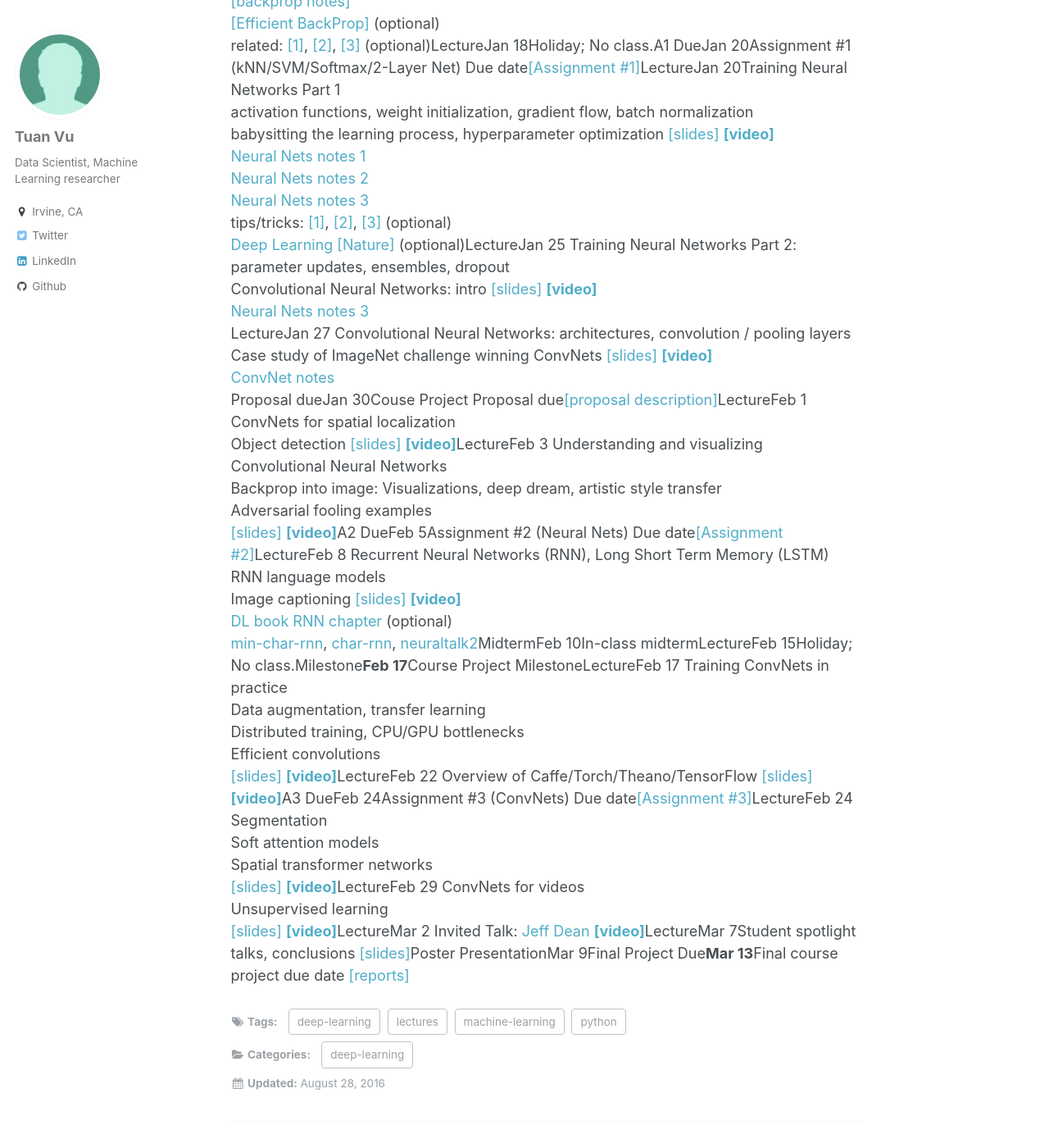
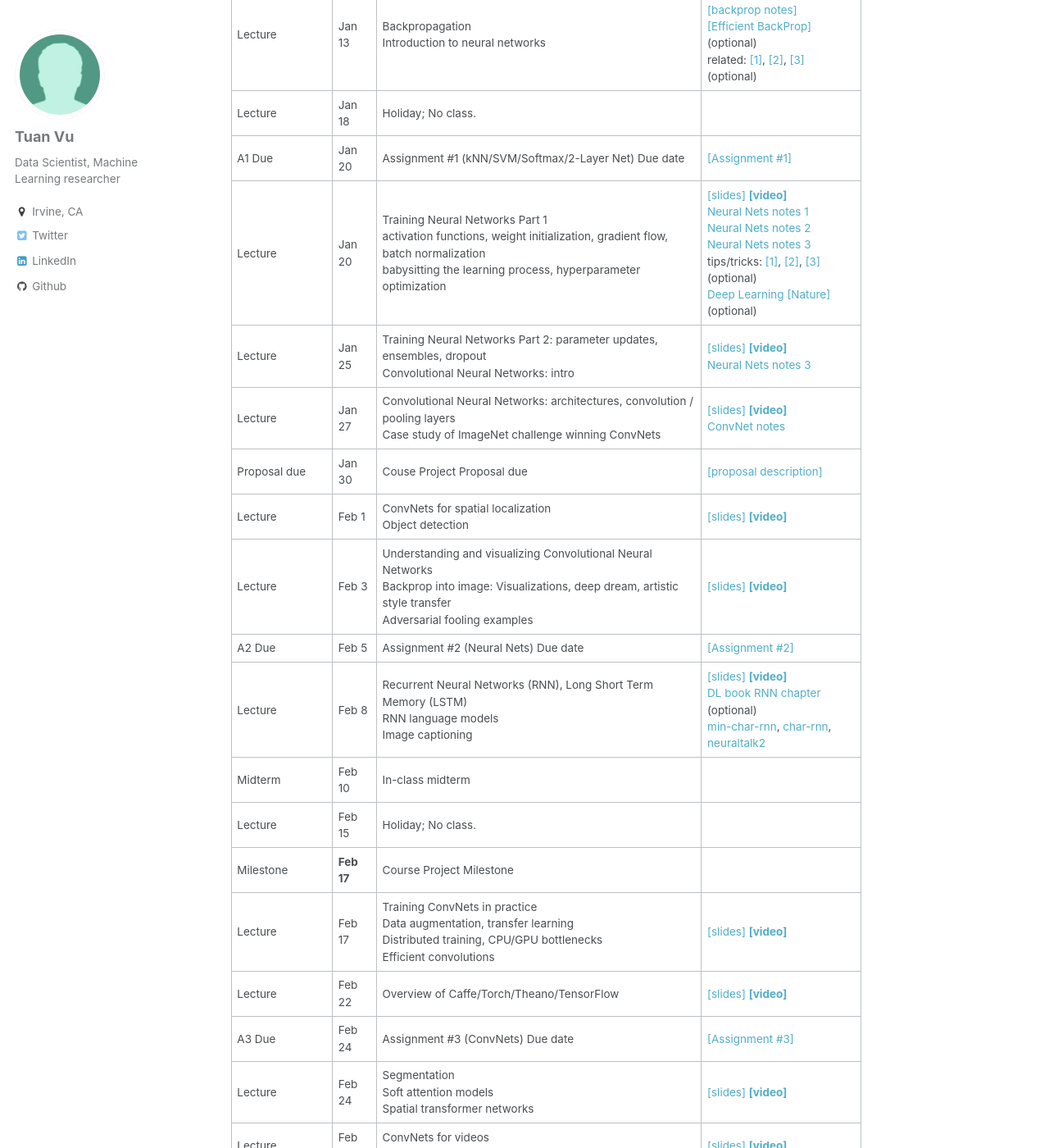
Before and after one commit to jeanho1/tuanavu.github.io, a Jekyll site: the page built from _posts/2016-08-28-deep-learning-lectures.md, in a window 1280 px wide and 1400 px high, scrolled down 1902 px. Shown: the whole window at 82% size. Built offline with Jekyll 4.4.1, drawn with Linux system fonts in a browser that asks for light colours; comment, search, counter and statistics services are not loaded; some of the changed text lies outside the part shown.

Commit message:
deep-learning-lectures

```diff
--- a/_posts/2016-08-28-deep-learning-lectures.md
+++ b/_posts/2016-08-28-deep-learning-lectures.md
@@ -1,17 +1,7 @@
----
-title: "Deep Learning lectures"
-categories:
-  - deep-learning
-tags:
-  - python
-  - deep-learning
-  - machine-learning
-  - lectures
----
 
-__This post highlights some great lectures about deep learning__
+# Objective
 
-{% include toc icon="gears" title="Table of Contents" %}
+- This post highlights some great lectures about deep learning.
 
 # Stanford CS229
 
@@ -30,7 +20,7 @@
 
 In this post I posted Dr. Le’s lecture videos and added content links with short descriptions to help you navigate them better.
 
-<tbody><tr class="active">
+<table>
     <th>Event Type</th><th>Description</th><th>Course Materials</th>
   </tr>
   <tr>
@@ -57,6 +47,7 @@
     </td>
   </tr>
 </tbody>
+</table>
 
 # CS231n: Convolutional Neural Networks for Visual Recognition
 
@@ -70,7 +61,7 @@
 
 **Syllabus**
 
-<tbody><tr class="active">
+<table>
     <th>Event Type</th><th>Date</th><th>Description</th><th>Course Materials</th>
   </tr>
   <tr>
@@ -343,4 +334,4 @@
       <a href="http://cs231n.stanford.edu/reports2016.html">[reports]</a>
     </td>
   </tr>
-</tbody>
+</table>
```
